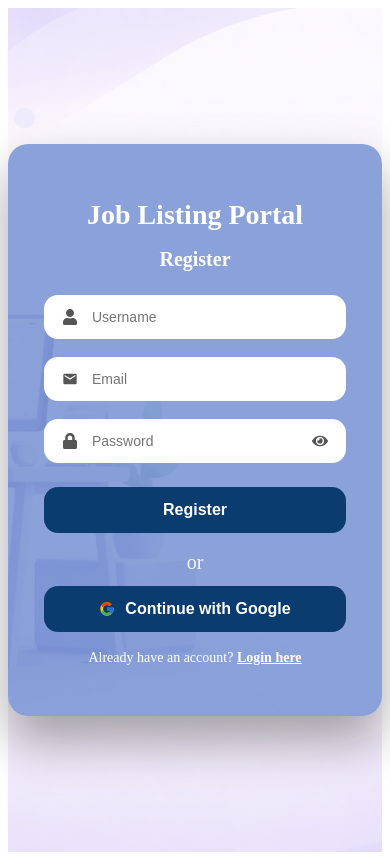
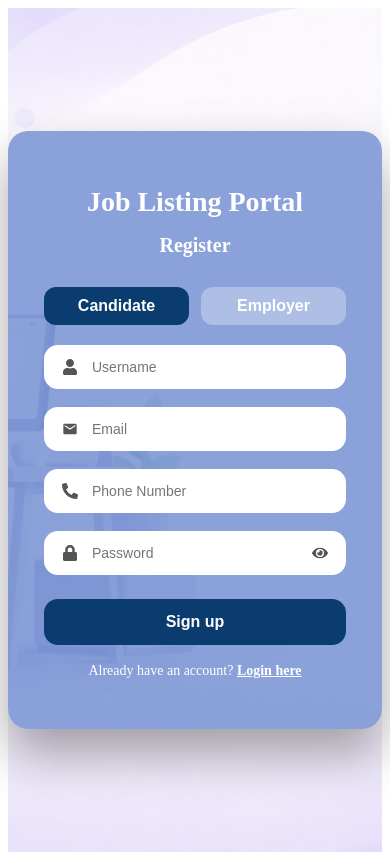
Before and after one commit to Kundan-Chaudhary/job-listing-portal-frontend, a React (Vite) app: page /register in a window 390 px wide. Built offline with nearby package versions, Linux system fonts and the light colour scheme.

Commit message:
Update auth UI with role toggle and phone number field

```diff
--- a/src/components/Auth/Auth.css
+++ b/src/components/Auth/Auth.css
@@ -199,3 +199,32 @@
   transform: translateY(-2px);
   box-shadow: 0 8px 20px rgba(0, 0, 0, 0.2);
 }
+
+/* ============================= */
+/* Candidate / Employer Toggle */
+/* ============================= */
+.role-toggle {
+  display: flex;
+  gap: 12px;
+  margin-bottom: 20px;
+}
+
+.role-toggle button {
+  flex: 1;
+  padding: 10px;
+  border-radius: 12px;
+  border: none;
+  background: rgba(255, 255, 255, 0.3);
+  color: #ffffff;
+  font-weight: 600;
+  cursor: pointer;
+  transition: background 0.3s ease;
+}
+
+.role-toggle button.active {
+  background: #0b3c6f;
+}
+
+.role-toggle button:hover {
+  background: rgba(11, 60, 111, 0.8);
+}
--- a/src/components/Auth/Login.jsx
+++ b/src/components/Auth/Login.jsx
@@ -1,7 +1,6 @@
 import { useState } from "react";
 import { Link } from "react-router-dom";
 import { FaUser, FaLock, FaEye, FaEyeSlash } from "react-icons/fa";
-import { FcGoogle } from "react-icons/fc";
 import { loginUser } from "../../services/authService";
 import "./Auth.css";
 
@@ -25,10 +24,6 @@ const Login = () => {
     } catch {
       alert("Login Failed");
     }
-  };
-
-  const handleGoogleLogin = () => {
-    alert("Google login coming soon 🚀");
   };
 
   return (
@@ -66,20 +61,12 @@ const Login = () => {
               className="input-icon right"
               onClick={() => setShowPassword(!showPassword)}
             >
-              {showPassword ? <FaEye /> : <FaEyeSlash />}
+              {showPassword ? <FaEyeSlash /> : <FaEye />}
             </span>
           </div>
 
           <button type="submit">Sign in</button>
         </form>
-
-        {/* Google login */}
-        <div className="divider">or</div>
-
-        <button className="google-btn" onClick={handleGoogleLogin}>
-          <FcGoogle />
-          <span>Continue with Google</span>
-        </button>
 
         <p>
           Don’t have an account? <Link to="/register">Register here</Link>
--- a/src/components/Auth/Register.jsx
+++ b/src/components/Auth/Register.jsx
@@ -1,15 +1,23 @@
 import { useState } from "react";
 import { Link } from "react-router-dom";
-import { FaUser, FaLock, FaEye, FaEyeSlash } from "react-icons/fa";
+import {
+  FaUser,
+  FaLock,
+  FaEye,
+  FaEyeSlash,
+  FaPhoneAlt,
+} from "react-icons/fa";
 import { MdEmail } from "react-icons/md";
-import { FcGoogle } from "react-icons/fc";
 import { registerUser } from "../../services/authService";
 import "./Auth.css";
 
 const Register = () => {
+  const [role, setRole] = useState("candidate");
+
   const [formData, setFormData] = useState({
     name: "",
     email: "",
+    phone: "", // 👈 NEW
     password: "",
   });
 
@@ -21,16 +29,18 @@ const Register = () => {
 
   const handleSubmit = async (e) => {
     e.preventDefault();
+
+    const finalData = {
+      ...formData,
+      role,
+    };
+
     try {
-      await registerUser(formData);
+      await registerUser(finalData);
       alert("Registration Successful");
     } catch {
       alert("Registration Failed");
     }
-  };
-
-  const handleGoogleRegister = () => {
-    alert("Google registration coming soon 🚀");
   };
 
   return (
@@ -39,7 +49,26 @@ const Register = () => {
         <h1 className="auth-title">Job Listing Portal</h1>
         <h2>Register</h2>
 
+        {/* Candidate / Employer Toggle */}
+        <div className="role-toggle">
+          <button
+            type="button"
+            className={role === "candidate" ? "active" : ""}
+            onClick={() => setRole("candidate")}
+          >
+            Candidate
+          </button>
+          <button
+            type="button"
+            className={role === "employer" ? "active" : ""}
+            onClick={() => setRole("employer")}
+          >
+            Employer
+          </button>
+        </div>
+
         <form onSubmit={handleSubmit}>
+          {/* Username */}
           <div className="input-group">
             <span className="input-icon">
               <FaUser />
@@ -53,6 +82,7 @@ const Register = () => {
             />
           </div>
 
+          {/* Email */}
           <div className="input-group">
             <span className="input-icon">
               <MdEmail />
@@ -66,6 +96,21 @@ const Register = () => {
             />
           </div>
 
+          {/* Phone Number */}
+          <div className="input-group">
+            <span className="input-icon">
+              <FaPhoneAlt />
+            </span>
+            <input
+              type="tel"
+              name="phone"
+              placeholder="Phone Number"
+              onChange={handleChange}
+              required
+            />
+          </div>
+
+          {/* Password */}
           <div className="input-group">
             <span className="input-icon">
               <FaLock />
@@ -85,16 +130,8 @@ const Register = () => {
             </span>
           </div>
 
-          <button type="submit">Register</button>
+          <button type="submit">Sign up</button>
         </form>
-
-        {/* Google register */}
-        <div className="divider">or</div>
-
-        <button className="google-btn" onClick={handleGoogleRegister}>
-          <FcGoogle />
-          <span>Continue with Google</span>
-        </button>
 
         <p>
           Already have an account? <Link to="/">Login here</Link>
```
